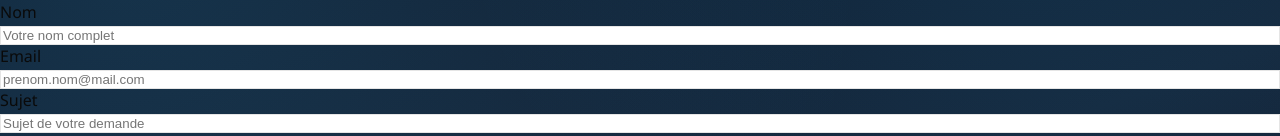
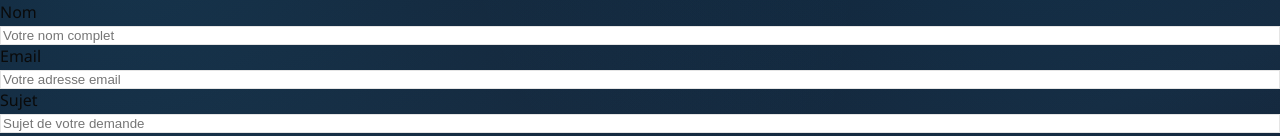
Before and after one commit to hociatec/hociatec, a React (Vite) app in the folder frontend/: page /contact in a window 1280 px wide. Shown: the part 189-325 px from the top of the page. Built offline with nearby package versions, Linux system fonts and the light colour scheme; no server answers.

Commit message:
fixed bug contact form

```diff
--- a/frontend/src/features/contact/pages/ContactPage.tsx
+++ b/frontend/src/features/contact/pages/ContactPage.tsx
@@ -83,7 +83,7 @@ export const ContactPage = () => {
               className="w-full border rounded p-2"
               value={email}
               onChange={(e) => setEmail(e.target.value)}
-              placeholder="prenom.nom@mail.com"
+              placeholder="Votre adresse email"
               required
               maxLength={180}
             />
```
